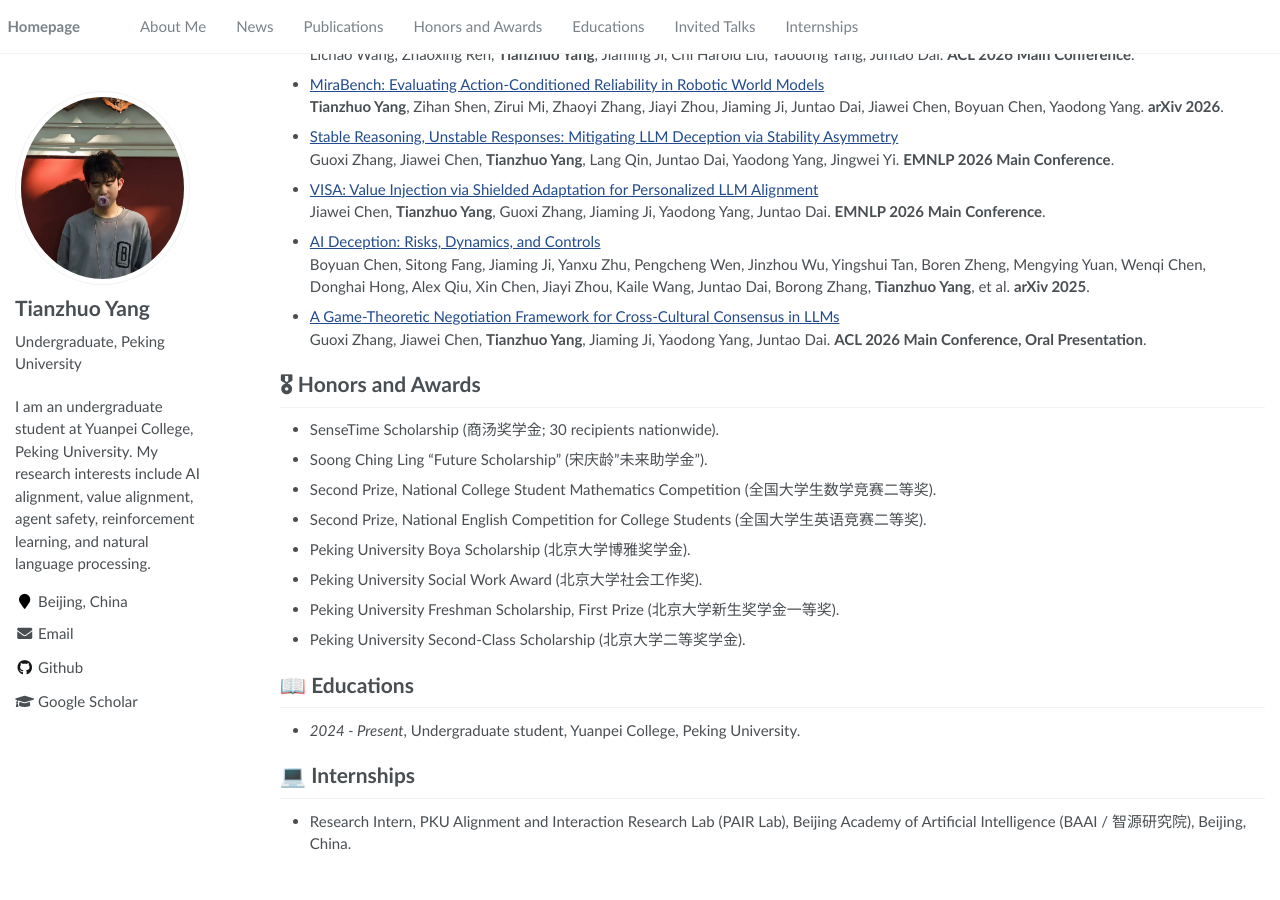
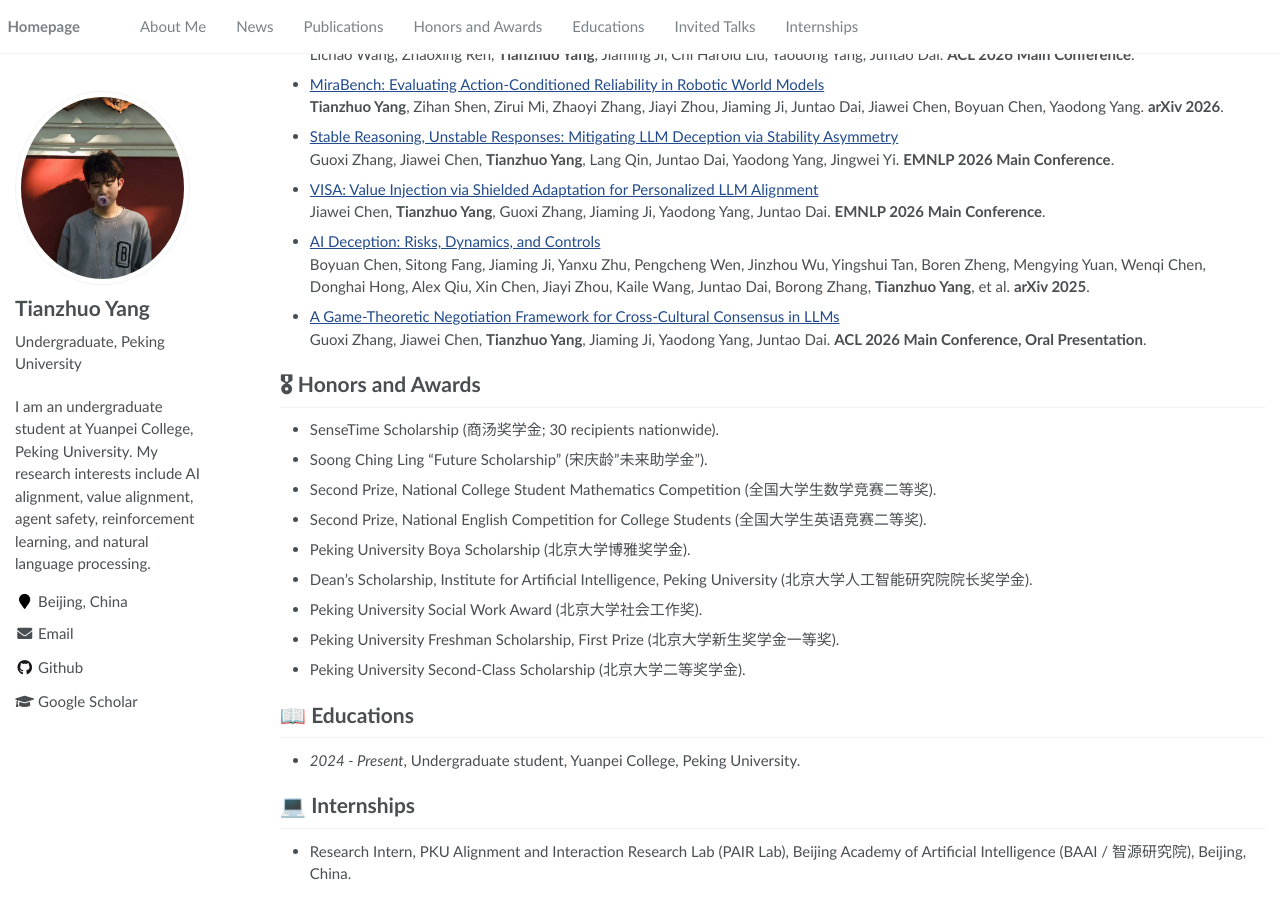
Before and after one commit to tandrewyang/tandrewyang.github.io, a Jekyll site: the page built from _pages/about.md, in a window 1280 px wide and 900 px high, scrolled down 748 px. Built offline with Jekyll 4.4.1, drawn with Linux system fonts in a browser that asks for light colours; before the commit the page ends 1618 px from its top, so only the background shows below that.

Commit message:
Add IAI Dean's Scholarship honor

```diff
--- a/_pages/about.md
+++ b/_pages/about.md
@@ -64,6 +64,7 @@ I often, almost naively, imagine myself inside the closing scene of Romain Rolla
 - Second Prize, National College Student Mathematics Competition (全国大学生数学竞赛二等奖).
 - Second Prize, National English Competition for College Students (全国大学生英语竞赛二等奖).
 - Peking University Boya Scholarship (北京大学博雅奖学金).
+- Dean's Scholarship, Institute for Artificial Intelligence, Peking University (北京大学人工智能研究院院长奖学金).
 - Peking University Social Work Award (北京大学社会工作奖).
 - Peking University Freshman Scholarship, First Prize (北京大学新生奖学金一等奖).
 - Peking University Second-Class Scholarship (北京大学二等奖学金).
```
